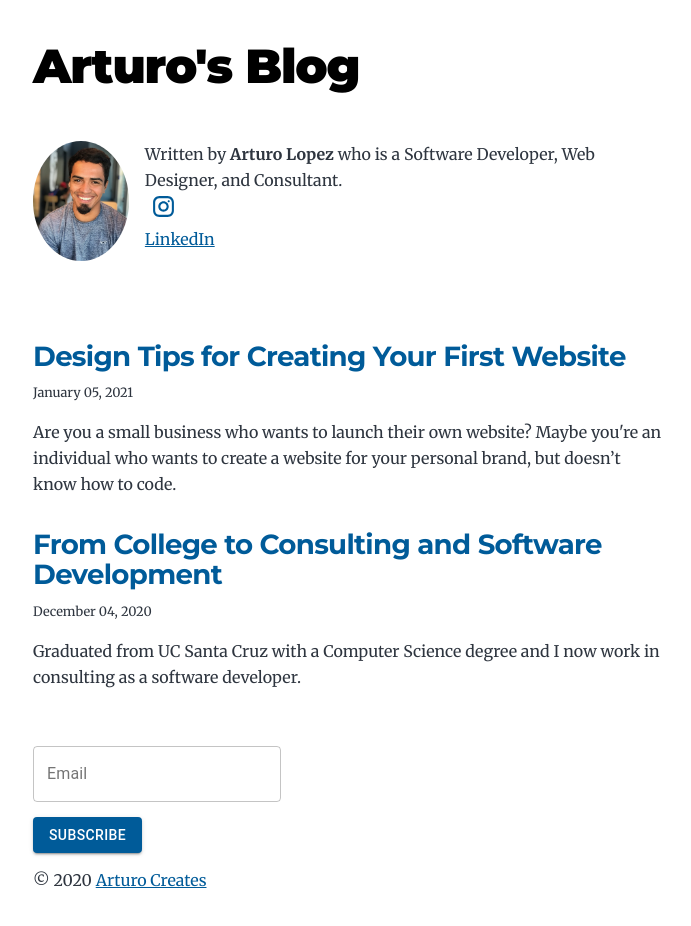
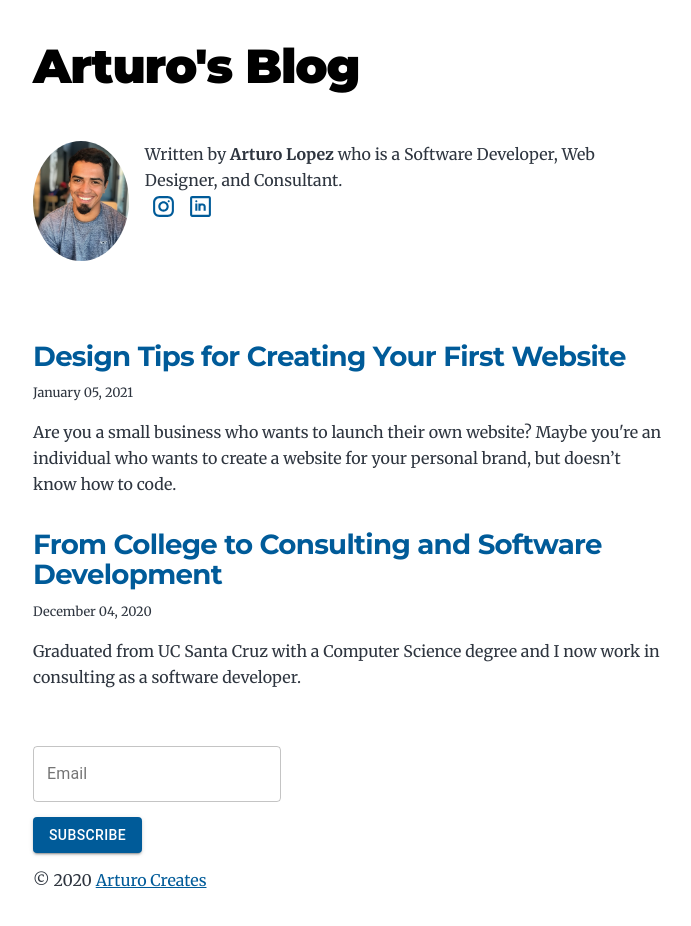
Before and after one commit to alopez96/personal-blog, a Gatsby site: page / in a window 1280 px wide. Shown: the whole page, without its empty margins (291-982 px from the left). Built offline with nearby package versions, Linux system fonts and the light colour scheme; Gatsby itself is replaced by a stand-in of ours.

Commit message:
social icons

```diff
--- a/src/components/bio.js
+++ b/src/components/bio.js
@@ -10,6 +10,7 @@ import { useStaticQuery, graphql } from "gatsby"
 import selfie from '../../content/assets/profile-pic.jpg'
 import Icon from './Icon'
 import insta from './../../content/assets/icons/instagram.svg'
+import linked from '../../content/assets/icons/linked.svg'
 
 const Bio = () => {
   const data = useStaticQuery(graphql`
@@ -53,11 +54,10 @@ const Bio = () => {
           Written by <strong>{author.name}</strong> {author?.summary || null}
           {` `}
           <br></br>
-          <Icon icon={insta} link={`https://www.instagram.com/arturo_creates/`}/>
-          <br></br>
-          <a href='https://www.linkedin.com/in/rturolopez/'>
-            LinkedIn
-          </a>
+          <div className='footer-list'>
+            <Icon icon={insta} link={`https://www.instagram.com/arturo_creates/`}/>
+            <Icon icon={linked} link={`https://www.linkedin.com/in/rturolopez/`}/>
+          </div>
           {/*
           <a href={`https://twitter.com/${social?.twitter || ``}`}>
           Twitter
--- a/src/style.css
+++ b/src/style.css
@@ -344,3 +344,8 @@ a:focus {
 .red{
   color: red;
 }
+
+.footer-list{
+  display: flex;
+  flex-direction: row;
+}
```
Also changed, not shown: content/assets/icons/linked.svg (added).
